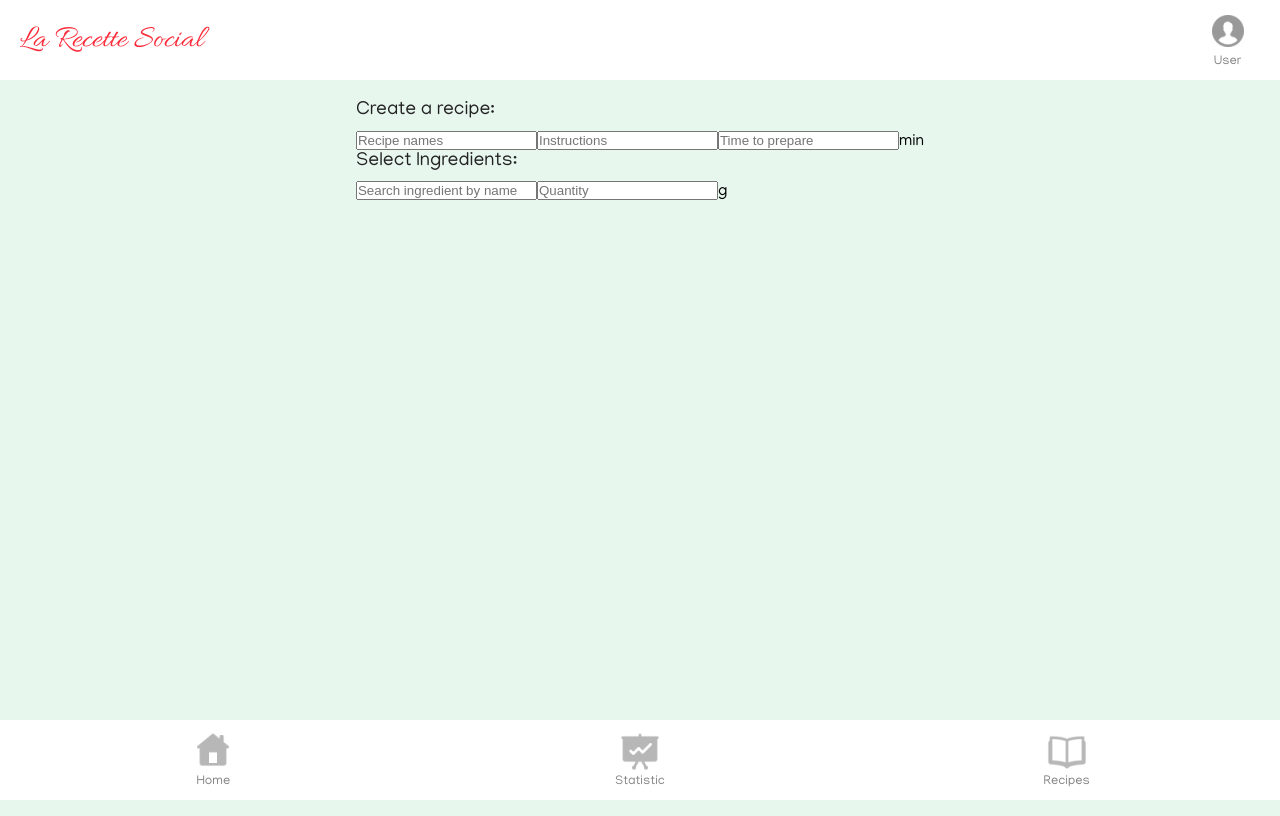
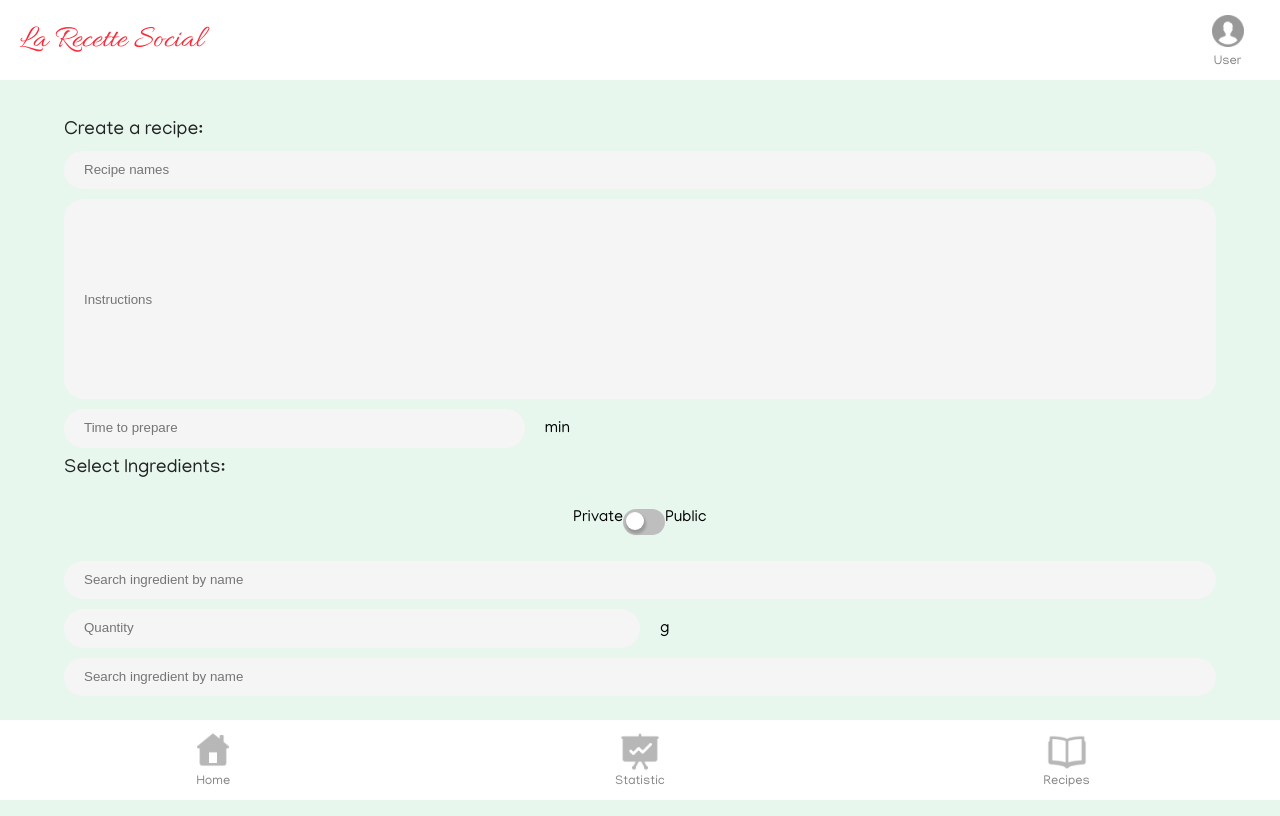
Before and after one commit to usechedaniel88/front-recette-social-las-abuelas, a React (Create React App) app: page /recipe-form in a window 1280 px wide. Built offline with nearby package versions, Linux system fonts and the light colour scheme.

Commit message:
style recipe form inputs

```diff
--- a/src/Global.style.tsx
+++ b/src/Global.style.tsx
@@ -81,7 +81,7 @@ export const RowLeft = styled.div`
 
 export const RowCentered = styled(RowLeft)`
   justify-content:center;
-  justify-content: space-between;
+
 `
 
 /* ---------- GENERAL ICON STYLES --------------- */
--- a/src/components/RecipeForm.Style.tsx
+++ b/src/components/RecipeForm.Style.tsx
@@ -1,20 +1,77 @@
 import styled from "styled-components";
 import { theme } from "../Global.style";
 
+export const Hh1 = styled.h1`
+color: red;
 
 
+`
 
-export const InputGrayDiv = styled.input`
-    display: flex;
+export const Form = styled.form`
+ width : 100%;
+
+
+`
+
+
+export const Input = styled.input`
+
     background-color: ${theme.gray};
     border-radius: 20px;
-    margin: 10px auto;
+    margin-left:0px;
+    width:100%;
     padding: 10px 20px;
     gap:7px;
+    border: none;
+    color: ${theme.GrayText};
+  line-height: 140%;
+`
+export const  InputTextArea= styled.input`
+width:100%;
+height:200px;
+background-color: ${theme.gray};
+border-radius: 20px;
+margin-left:0px;
+width:100%;
+padding: 10px 20px;
+gap:7px;
+border: none;
+color: ${theme.GrayText};
+line-height: 140%;3
+
 `
 
+export const  InputTime= styled.input`
+width:40% !important;
+background-color: ${theme.gray};
+border-radius: 20px;
+margin-left:0px;
+width:100%;
+padding: 10px 20px;
+gap:7px;
+border: none;
+color: ${theme.GrayText};
+line-height: 140%;
+margin-right: 20px;
+
+`
+
+export const  InputQuantity= styled.input`
+width:50% !important;
+background-color: ${theme.gray};
+border-radius: 20px;
+margin-left:0px;
+width:100%;
+padding: 10px 20px;
+gap:7px;
+border: none;
+color: ${theme.GrayText};
+line-height: 140%;
+margin-right: 20px;
+ `
 export const CheckBoxWrapper = styled.div`
   position: relative;
+
 `;
 export const CheckBoxLabel = styled.label`
   position: absolute;
@@ -37,6 +94,20 @@ export const CheckBoxLabel = styled.label`
     transition: 0.2s;
   }
 `;
+
+export const RowCenter = styled.div`
+display:flex;
+  justify-content:center;
+  margin: 10px;
+
+`
+
+
+
+
+
+
+
 export const CheckBox = styled.input`
   opacity: 0;
   z-index: 1;
--- a/src/components/RecipeForm.tsx
+++ b/src/components/RecipeForm.tsx
@@ -1,5 +1,8 @@
 import React, { useEffect, useState } from 'react'
+import { Container } from '../Global.style';
 import recipesFormService from '../Services/recipesFormService';
+import Spacer from './Spacer/Spacer';
+import { Input, Form, InputTextArea, InputTime, InputQuantity, CheckBoxWrapper, CheckBox, CheckBoxLabel, RowCenter } from './RecipeForm.Style'
 
 // type Props = {}
 
@@ -10,16 +13,36 @@ function RecipeForm() {
 
     }, [])
     return (
+        <Container>
 
-            <form action="">
-            <h4>Create a recipe:</h4>
-                <input type="text" placeholder="Recipe names" />
-                <input type="text" placeholder="Instructions" />
-                <label><input type="number" placeholder="Time to prepare" />min</label>
+            <Form action="">
+
+                <h4>Create a recipe:</h4>
+                <Input type="text" placeholder="Recipe names" />
+                <Spacer size={10} axis='vertical' />
+                <InputTextArea type="text" placeholder="Instructions" />
+                <Spacer size={10} axis='vertical' />
+                <label><InputTime type="number" placeholder="Time to prepare" min='1' />min</label>
+                <Spacer size={10} axis='vertical' />
                 <h4>Select Ingredients:</h4>
-                <input type="search" placeholder="Search ingredient by name" />
-                <label><input type="number" placeholder="Quantity" />g</label>
-            </form>
+                <Spacer size={10} axis='vertical' />
+                <RowCenter>
+                    <p >Private </p>
+                    <CheckBoxWrapper>
+                        <CheckBox id="checkbox" type="checkbox" />
+                        <CheckBoxLabel htmlFor="checkbox" />
+                    </CheckBoxWrapper>
+                    <p> Public</p>
+                </RowCenter>
+                <Spacer size={10} axis='vertical' />
+                <Input type="search" placeholder="Search ingredient by name" />
+                <Spacer size={10} axis='vertical' />
+                <label><InputQuantity type="number" placeholder="Quantity" />g</label>
+                <Spacer size={10} axis='vertical' />
+                <Input type="search" placeholder="Search ingredient by name" />
+            </Form>
+
+        </Container>
 
     )
 }
```
